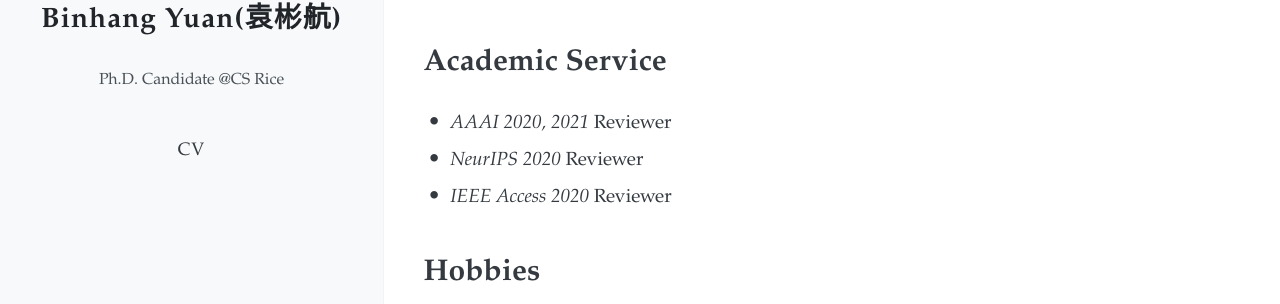
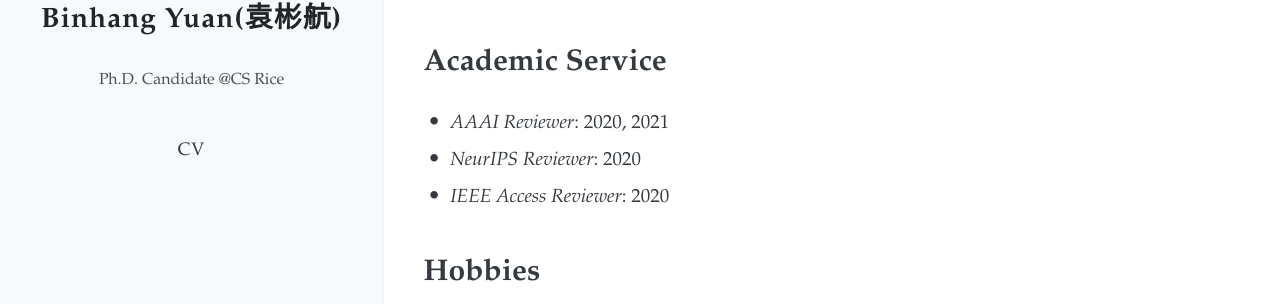
Before and after one commit to BinhangYuan/site, a Jekyll site: the page built from index.md, in a window 1280 px wide and 900 px high, scrolled down 2538 px. Shown: the part 398-702 px from the top of the window. Built offline with Jekyll 4.4.1, drawn with Linux system fonts in a browser that asks for light colours; nearby versions of some CDN libraries.

```diff
--- a/index.md
+++ b/index.md
@@ -73,9 +73,9 @@ On the other hand, I am also interested in building data mining/machine learning
 
 # Academic Service
 
-- *AAAI 2020, 2021* Reviewer
-- *NeurIPS 2020* Reviewer
-- *IEEE Access 2020* Reviewer
+- *AAAI Reviewer*: 2020, 2021
+- *NeurIPS Reviewer*: 2020
+- *IEEE Access Reviewer*: 2020
 
 # Hobbies
 
```
